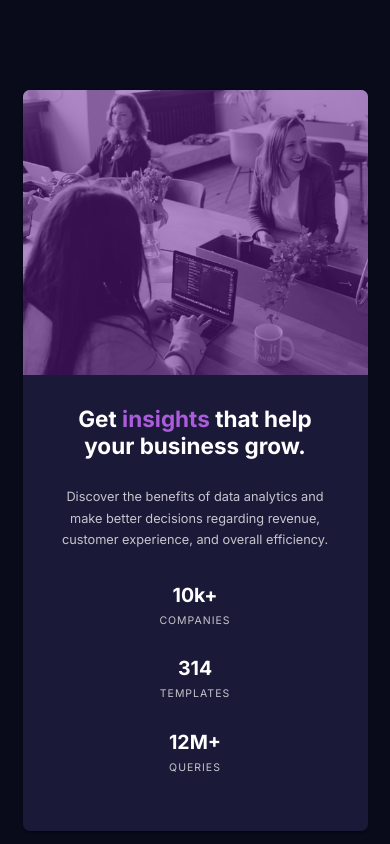
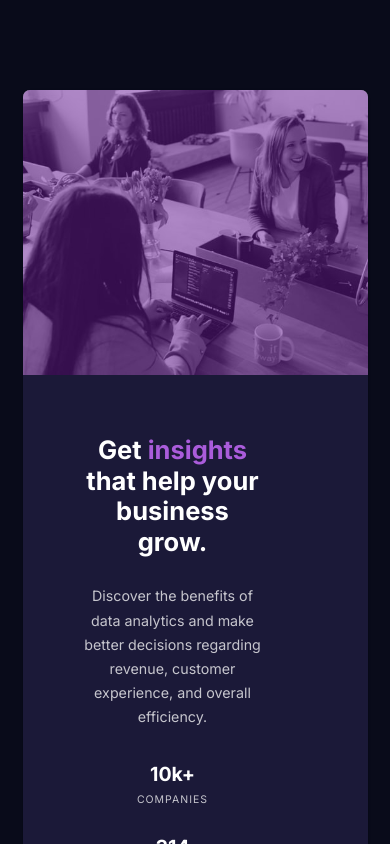
Before and after one commit to marckesin/Stats-Preview-Card, a Next.js app: page / in a window 390 px wide. Shown: the top 844 px of the page. Built offline with nearby package versions, Linux system fonts and the light colour scheme.

Commit message:
Ajustes no layout

```diff
--- a/components/card.jsx
+++ b/components/card.jsx
@@ -7,7 +7,6 @@ import styles from "../styles/Home.module.css";
 const StyledCard = styled(Card)({
   borderRadius: 7,
   width: "76%",
-  height: "28rem",
   display: "flex",
   backgroundColor: "transparent",
 });
@@ -16,6 +15,7 @@ const StyledCardContent = styled(CardContent)({
   padding: "4rem 7rem 2rem 4rem",
   backgroundColor: "hsl(244, 38%, 16%)",
   color: "hsl(0, 0%, 100%)",
+  width: "50%",
 });
 
 // Card stats component
--- a/styles/Home.module.css
+++ b/styles/Home.module.css
@@ -11,10 +11,6 @@
   position: relative;
 }
 
-.cardMedia {
-  width: auto;
-}
-
 .container {
   height: 100vh;
   display: flex;
@@ -25,7 +21,7 @@
 }
 
 .description {
-  font-size: 0.85rem;
+  font-size: 0.95rem;
   color: rgba(255, 255, 255, 0.75);
   line-height: 1.7;
 }
@@ -41,6 +37,7 @@
 
 .imageContainer {
   position: relative;
+  flex-grow: 1;
 }
 
 .main {
@@ -66,7 +63,7 @@
   font-size: 1.3rem;
   display: flex;
   justify-content: space-between;
-  margin-top: 5.5rem;
+  margin-top: 6rem;
   font-weight: 700;
 }
 .stats span {
@@ -82,7 +79,7 @@
 
 @media (max-width: 1200px) {
   .cardContent {
-    padding: 2rem !important;
+    padding: 2rem;
   }
 
   .heading {
@@ -107,7 +104,7 @@
 
   .cardContent {
     text-align: center;
-    padding: 2rem 3.5rem;
+    padding: 2rem 2.5rem;
     width: 100% !important;
   }
 
@@ -125,7 +122,7 @@
   }
 
   .heading {
-    font-size: 1.5rem;
+    font-size: 1.7rem;
   }
 
   .stats {
--- a/styles/Home.module.scss
+++ b/styles/Home.module.scss
@@ -19,10 +19,6 @@ $slightly-transparent-white-1: hsla(0, 0%, 100%, 0.6);
   position: relative;
 }
 
-.cardMedia {
-  width: auto;
-}
-
 .container {
   height: 100vh;
   display: flex;
@@ -33,7 +29,7 @@ $slightly-transparent-white-1: hsla(0, 0%, 100%, 0.6);
 }
 
 .description {
-  font-size: 0.85rem;
+  font-size: 0.95rem;
   color: $slightly-transparent-white;
   line-height: 1.7;
 }
@@ -50,6 +46,7 @@ $slightly-transparent-white-1: hsla(0, 0%, 100%, 0.6);
 
 .imageContainer {
   position: relative;
+  flex-grow: 1;
 }
 
 .main {
@@ -75,7 +72,7 @@ $slightly-transparent-white-1: hsla(0, 0%, 100%, 0.6);
   font-size: 1.3rem;
   display: flex;
   justify-content: space-between;
-  margin-top: 5.5rem;
+  margin-top: 6rem;
   font-weight: 700;
 
   span {
@@ -92,7 +89,7 @@ $slightly-transparent-white-1: hsla(0, 0%, 100%, 0.6);
 
 @media (max-width: 1200px) {
   .cardContent {
-    padding: 2rem !important;
+    padding: 2rem;
   }
 
   .heading {
@@ -118,7 +115,7 @@ $slightly-transparent-white-1: hsla(0, 0%, 100%, 0.6);
 
   .cardContent {
     text-align: center;
-    padding: 2rem 3.5rem;
+    padding: 2rem 2.5rem;
     width: 100% !important;
   }
 
@@ -136,7 +133,7 @@ $slightly-transparent-white-1: hsla(0, 0%, 100%, 0.6);
   }
 
   .heading {
-    font-size: 1.5rem;
+    font-size: 1.7rem;
   }
 
   .stats {
```
